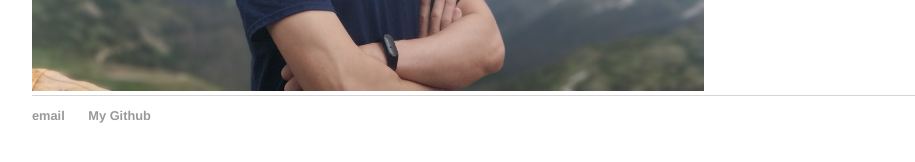
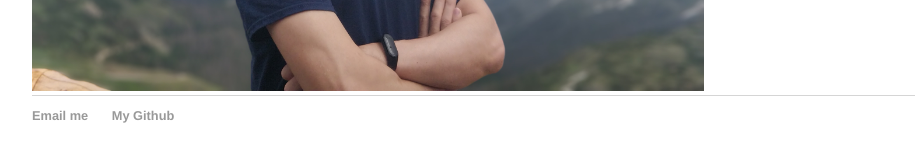
Before and after one commit to YannanTang/YannanTang.github.io, a Jekyll site: the page built from index.html, in a window 1280 px wide. Shown: the part 702-864 px from the top of the page, without its empty margins (160-1075 px from the left). Built offline with Jekyll 4.4.1, drawn with Linux system fonts in a browser that asks for light colours.

```diff
--- a/_layouts/default.html
+++ b/_layouts/default.html
@@ -21,7 +21,7 @@
 			</div><!-- /.container -->
 			<footer>
 	    		<ul>
-	        		<li><a href="mailto:yannant@uci.edu">email</a></li>
+	        		<li><a href="mailto:yannant@uci.edu">Email me</a></li>
 	        		<li><a href="https://github.com/YannanTang">My Github</a></li>
 				</ul>
 			</footer>
```
